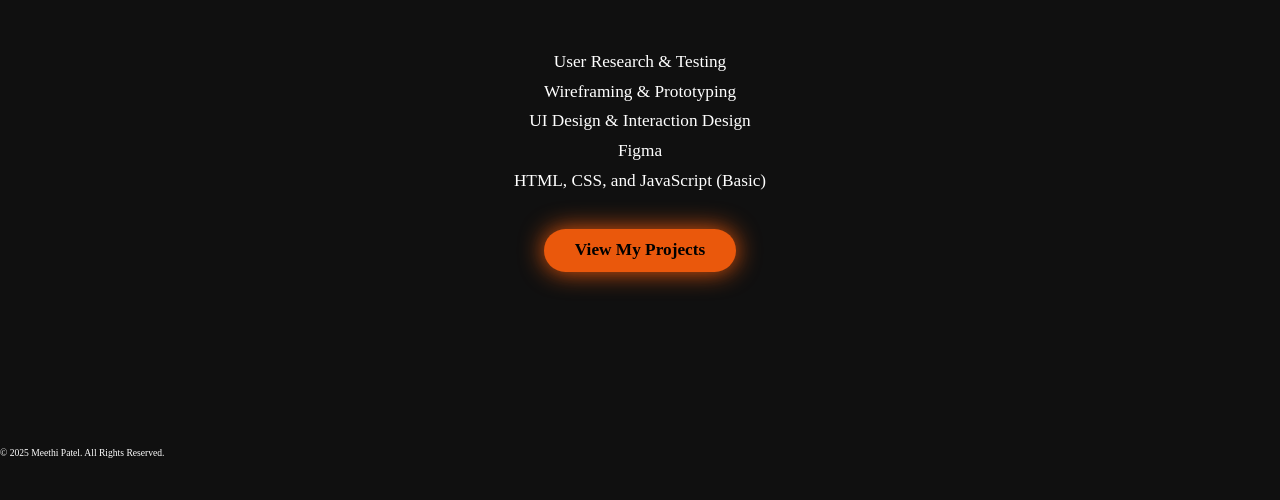
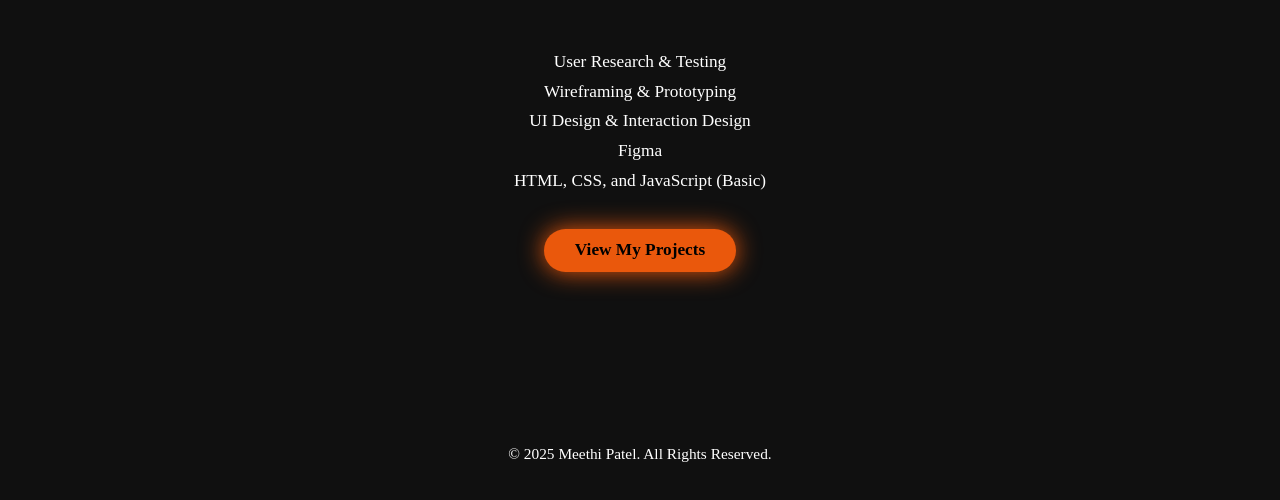
Before and after one commit to meethi2001/Meethi_Ux_Portfolio, a plain HTML site: page about.html in a window 1280 px wide. Shown: the part 618-1118 px from the top of the page. Drawn offline with Linux system fonts and the light colour scheme.

Commit message:
Update style.css

```diff
--- a/style.css
+++ b/style.css
@@ -414,7 +414,7 @@
                 0 0 50px var(--main-color);
 }
 
-.about-page-footer {
+.footer {
   background-color: var(--second-bg-color);
   padding: 5rem 0;
   text-align: center;
```
